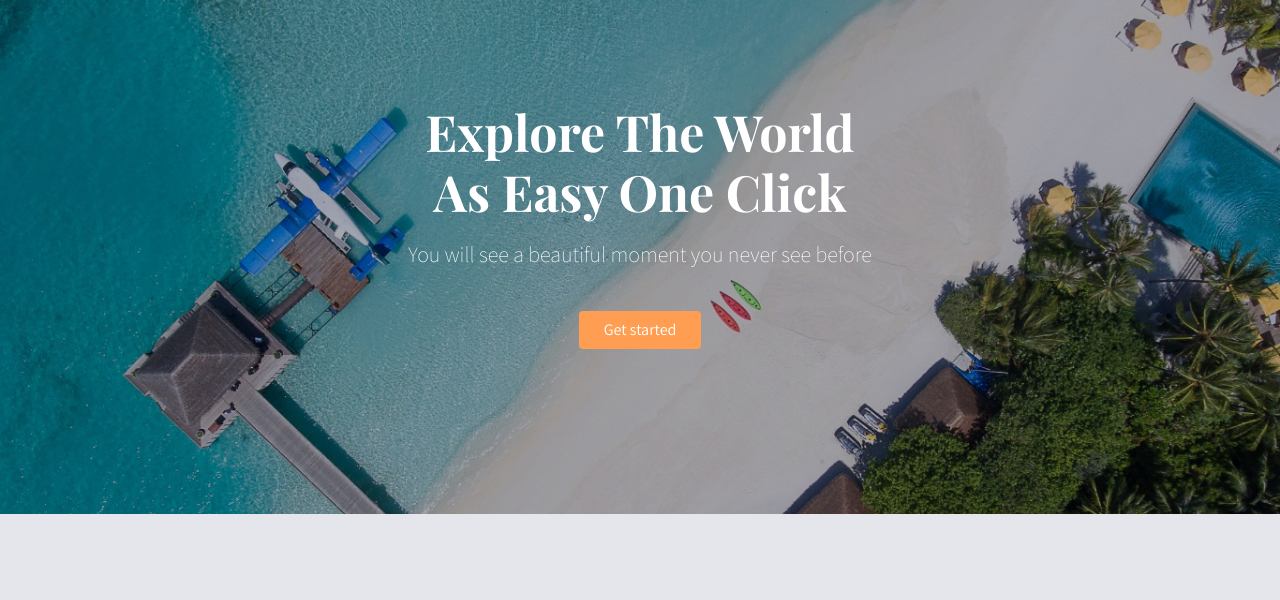
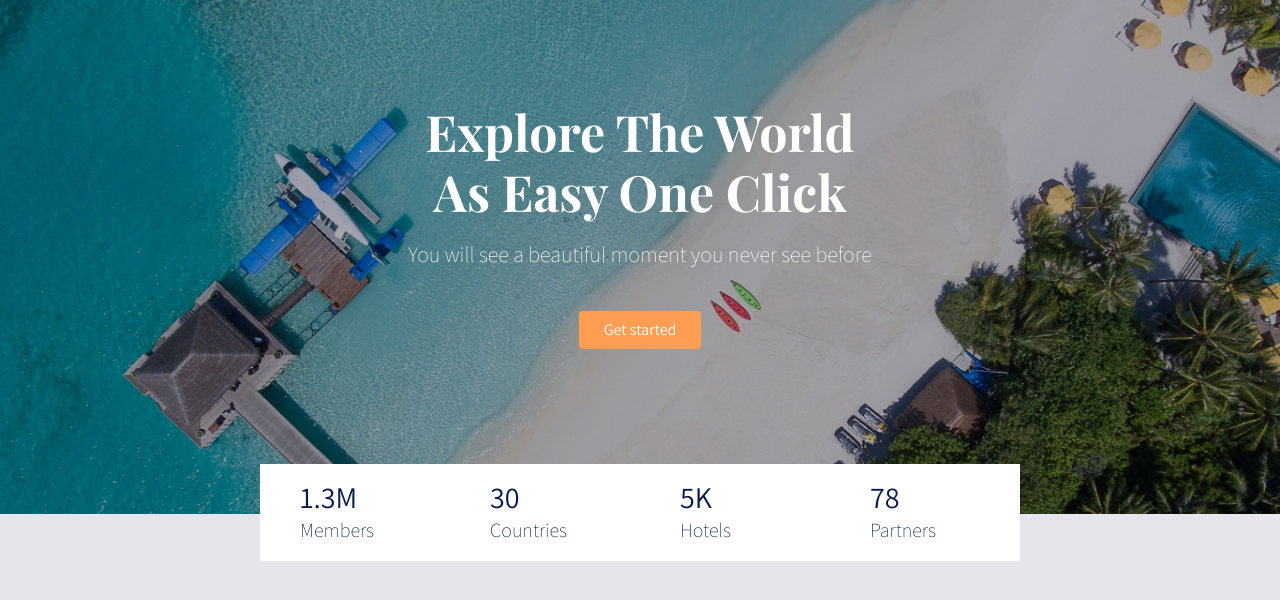
Before and after one commit to akbarreynaldi/WeGO-Website, a website: page index.html in a window 1280 px wide. Shown: the part 76-676 px from the top of the page. Drawn offline with nearby package versions, Linux system fonts and the light colour scheme; a web font is replaced by a local one.

Commit message:
membuat section statistik

```diff
--- a/frontend/styles/main.scss
+++ b/frontend/styles/main.scss
@@ -72,3 +72,21 @@ header {
         }
     }
 }
+
+// Statistics
+.section-stats {
+    margin-top: -50px;
+    .stats-detail {
+        padding-top: 15px;
+        padding-left: 40px;
+        background-color: #FFF;
+    }
+    h2 {
+        font-size: 30px;
+        margin-bottom: 0;
+    }
+    p {
+        font-size: 20px;
+        font-weight: lighter;
+    }
+}
--- a/index.html
+++ b/index.html
@@ -79,7 +79,28 @@
             Get started
         </a>
     </header>
-    <main></main>
+    <main>
+        <div class="container">
+            <section class="section-stats row justify-content-center" id="stats">
+                <div class="col-3 col-md-2 stats-detail">
+                    <h2>1.3M</h2>
+                    <p>Members</p>
+                </div>
+                <div class="col-3 col-md-2 stats-detail">
+                    <h2>30</h2>
+                    <p>Countries</p>
+                </div>
+                <div class="col-3 col-md-2 stats-detail">
+                    <h2>5K</h2>
+                    <p>Hotels</p>
+                </div>
+                <div class="col-3 col-md-2 stats-detail">
+                    <h2>78</h2>
+                    <p>Partners</p>
+                </div>
+            </section>
+        </div>
+    </main>
     <footer></footer>
     <script src="frontend/libraries/jquery/jquery-3.5.1.min.js"></script>
     <script src="frontend/libraries/bootstrap/js/bootstrap.min.js"></script>
```
Also changed, not shown: frontend/styles/main.css, 1 other file.
